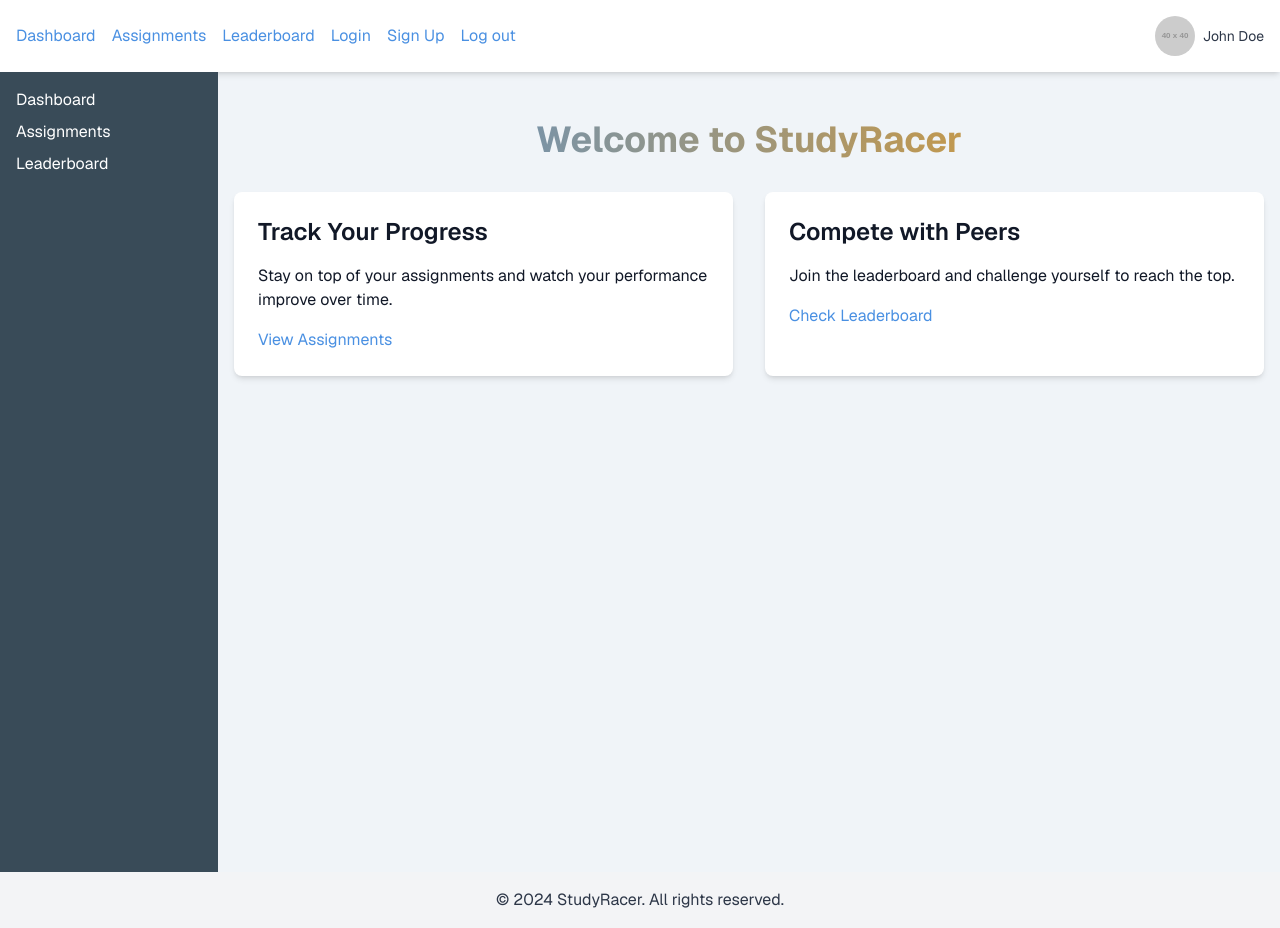
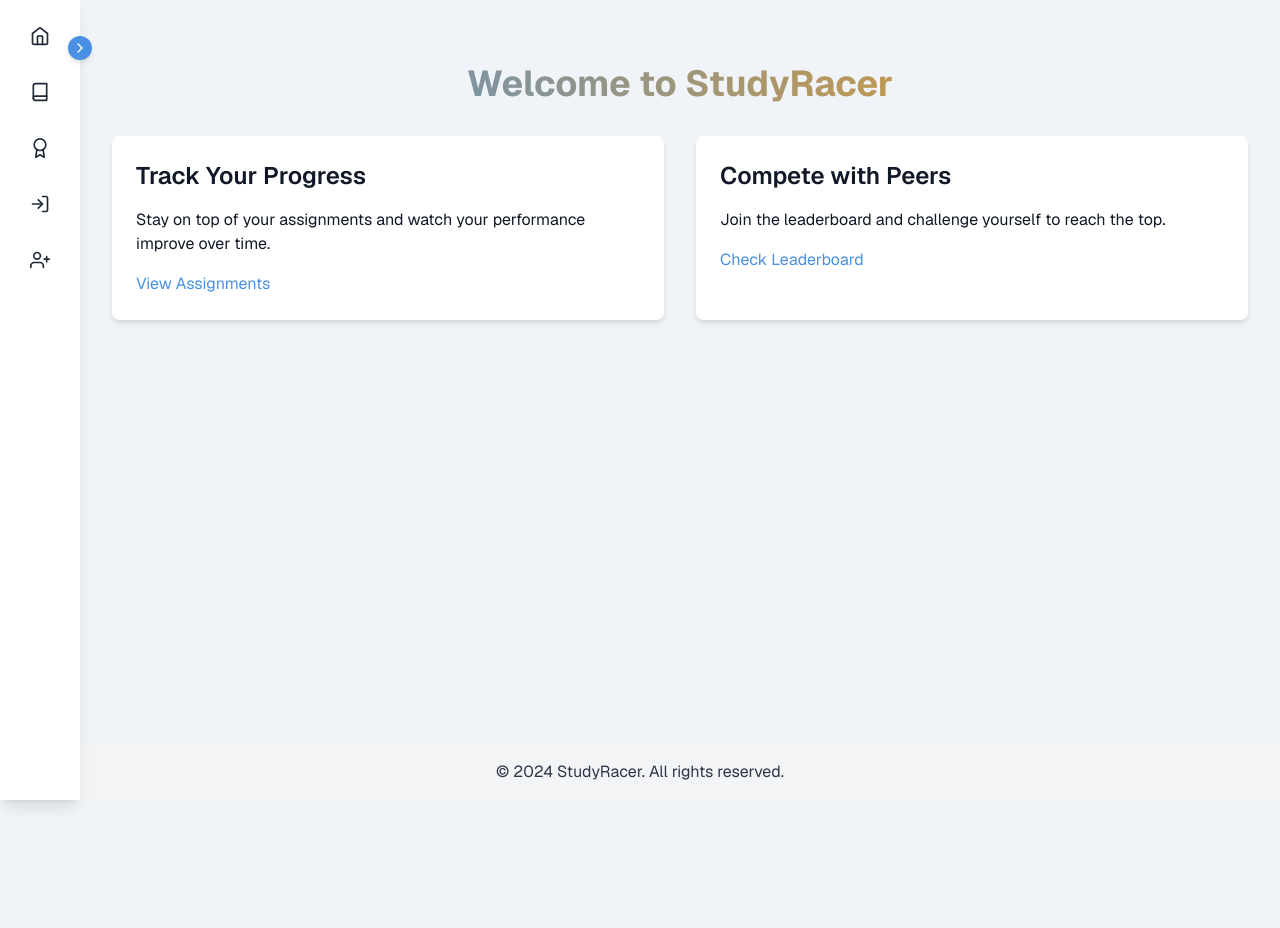
Before and after one commit to bqShina/StudyRacer, a Next.js app: page / in a window 1280 px wide. After the commit the page ends 800 px from the top, so only its background shows below. Built offline with nearby package versions, Linux system fonts and the light colour scheme.

Commit message:
Feat: Add improved sidebar and removed header since we dont need it

```diff
--- a/package.json
+++ b/package.json
@@ -18,6 +18,7 @@
     "next-auth": "^4.24.7",
     "react": "^18",
     "react-dom": "^18",
+    "react-icons": "^5.3.0",
     "sqlite": "^5.1.1",
     "sqlite3": "^5.1.7"
   },
--- a/src/app/globals.css
+++ b/src/app/globals.css
@@ -38,6 +38,34 @@ body {
   }
 
   .card {
-    @apply bg-white dark:bg-gray-800 text-gray-900 dark:text-gray-100 rounded-lg shadow-md p-6 transition-transform transform hover:scale-105;
+    @apply bg-white dark:bg-gray-800 text-gray-900 dark:text-gray-100 rounded-lg shadow-md p-6 transition-all duration-300 hover:shadow-xl;
   }
 }
+
+/* Custom styles for modern look */
+.btn {
+  @apply px-4 py-2 rounded-md transition-all duration-300 ease-in-out;
+}
+
+.btn-primary {
+  @apply bg-primary text-white hover:bg-opacity-90;
+}
+
+.input {
+  @apply w-full px-3 py-2 rounded-md border border-gray-300 dark:border-gray-600 focus:outline-none focus:ring-2 focus:ring-primary;
+}
+
+/* Smooth scrollbar for webkit browsers */
+::-webkit-scrollbar {
+  width: 8px;
+}
+
+::-webkit-scrollbar-track {
+  background: transparent;
+}
+
+::-webkit-scrollbar-thumb {
+  background-color: rgba(156, 163, 175, 0.5);
+  border-radius: 20px;
+  border: transparent;
+}
--- a/src/app/layout.tsx
+++ b/src/app/layout.tsx
@@ -1,7 +1,6 @@
 import type { Metadata } from "next";
 import { GeistSans } from 'geist/font/sans';
 import "./globals.css";
-import Header from "../components/Header";
 import Footer from "../components/Footer";
 import Sidebar from "../components/Sidebar";
 
@@ -14,9 +13,8 @@ export default function RootLayout({ children }: { children: React.ReactNode })
     return (
         <html lang="en">
         <body className={`${GeistSans.className} flex flex-col min-h-screen`}>
-        <Header />
-        <div className="flex flex-grow">
-            <Sidebar />
+        <Sidebar />
+        <div className="flex flex-grow ml-20 transition-all duration-300 p-4">
             <main className="flex-grow">{children}</main>
         </div>
         <Footer />
--- a/src/components/Header.tsx
+++ /dev/null
@@ -1,35 +0,0 @@
-import React from 'react';
-import Link from 'next/link';
-import UserProfile from './UserProfile';
-
-const Header: React.FC = () => {
-    return (
-        <header className="bg-white dark:bg-gray-800 shadow-md">
-            <nav className="container mx-auto px-4 py-4 flex justify-between items-center">
-                <ul className="flex space-x-4">
-                    <li>
-                        <Link href="/" className="text-primary hover:text-secondary transition-colors">Dashboard</Link>
-                    </li>
-                    <li>
-                        <Link href="/assignments" className="text-primary hover:text-secondary transition-colors">Assignments</Link>
-                    </li>
-                    <li>
-                        <Link href="/leaderboard" className="text-primary hover:text-secondary transition-colors">Leaderboard</Link>
-                    </li>
-                    <li>
-                        <Link href="/login" className="text-primary hover:text-secondary transition-colors">Login</Link>
-                    </li>
-                    <li>
-                        <Link href="/signup" className="text-primary hover:text-secondary transition-colors">Sign Up</Link>
-                    </li>
-                    <li>
-                        <Link href="/signup" className="text-primary hover:text-secondary transition-colors">Log out</Link>
-                    </li>
-                </ul>
-                <UserProfile />
-            </nav>
-        </header>
-    );
-};
-
-export default Header;
--- a/src/components/Sidebar.tsx
+++ b/src/components/Sidebar.tsx
@@ -1,27 +1,57 @@
-import React from 'react';
+"use client";
+
+import React, { useState } from 'react';
 import Link from 'next/link';
+import { FiHome, FiBook, FiAward, FiLogIn, FiUserPlus, FiChevronRight, FiChevronLeft } from 'react-icons/fi';
 
 const Sidebar: React.FC = () => {
+    const [isOpen, setIsOpen] = useState(false);
+
+    const handleToggle = () => {
+        setIsOpen(!isOpen);
+    };
+
+    const menuItems = [
+        { icon: FiHome, text: 'Dashboard', href: '/dashboard' },
+        { icon: FiBook, text: 'Assignments', href: '/assignments' },
+        { icon: FiAward, text: 'Leaderboard', href: '/leaderboard' },
+        { icon: FiLogIn, text: 'Login', href: '/login' },
+        { icon: FiUserPlus, text: 'Sign Up', href: '/signup' },
+    ];
+
     return (
-        <nav className="bg-[#394B58] text-white w-64 h-screen p-4">
-            <ul>
-                <li className="mb-2">
-                    <Link href="/dashboard" className="hover:text-gray-300">
-                        Dashboard
-                    </Link>
-                </li>
-                <li className="mb-2">
-                    <Link href="/assignments" className="hover:text-gray-300">
-                        Assignments
-                    </Link>
-                </li>
-                <li className="mb-2">
-                    <Link href="/leaderboard" className="hover:text-gray-300">
-                        Leaderboard
-                    </Link>
-                </li>
-            </ul>
-        </nav>
+        <div
+            className={`fixed top-0 left-0 h-full bg-white dark:bg-gray-800 text-gray-800 dark:text-white shadow-lg transition-all duration-300 ease-in-out ${
+                isOpen ? 'w-64' : 'w-20'
+            }`}
+        >
+            <button
+                className="absolute -right-3 top-9 bg-primary text-white rounded-full p-1 shadow-md"
+                onClick={handleToggle}
+            >
+                {isOpen ? <FiChevronLeft /> : <FiChevronRight />}
+            </button>
+            <div className="p-4 overflow-hidden">
+                <ul>
+                    {menuItems.map((item, index) => (
+                        <li key={index} className="mb-4">
+                            <Link
+                                href={item.href}
+                                className={`flex items-center p-2 rounded-lg hover:bg-gray-100 dark:hover:bg-gray-700 transition-colors ${
+                                    isOpen ? 'justify-start' : 'justify-center'
+                                }`}
+                            >
+                                <item.icon className={`text-xl ${isOpen ? 'mr-3' : ''}`} />
+                                <span className={`whitespace-nowrap ${isOpen ? 'opacity-100' : 'opacity-0 w-0'} transition-all duration-300`}>
+                                    {item.text}
+                                </span>
+                            </Link>
+                        </li>
+                    ))}
+                </ul>
+            </div>
+        </div>
     );
 };
+
 export default Sidebar;
```
Also changed, not shown: 1 other file (tests, documents, lock files or other folders).
